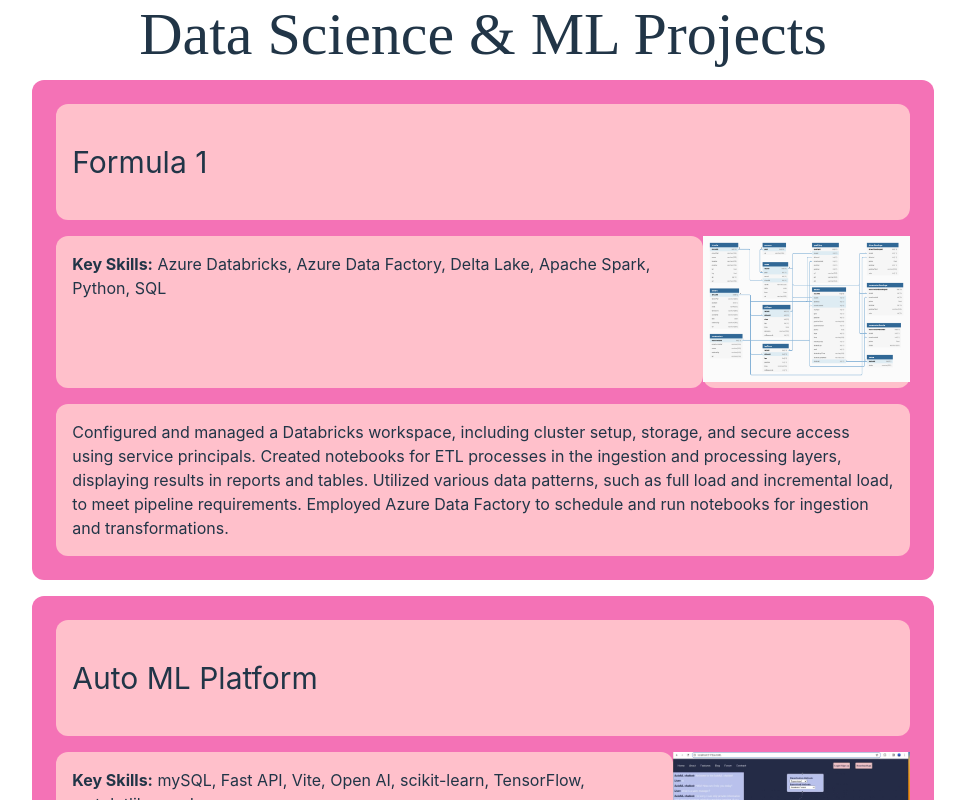
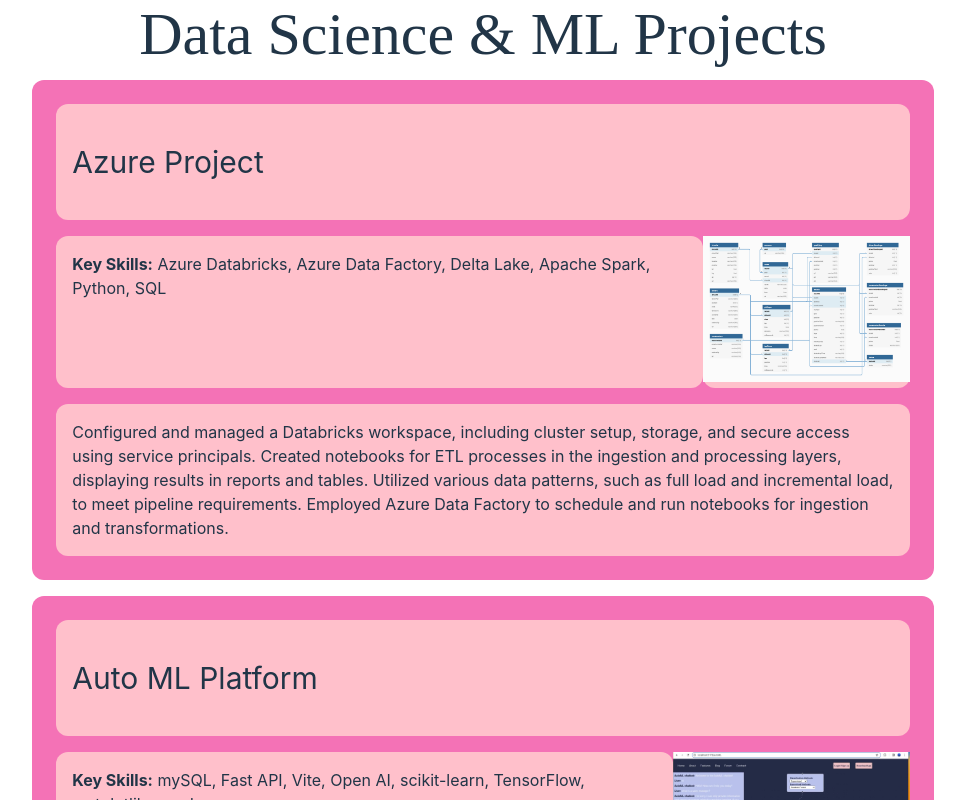
Before and after one commit to environmentallyconsciouscoder/personal-website, a React (Vite) app: page / in a window 1280 px wide. Shown: the part 3480-4280 px from the top of the page, without its empty margins (157-1122 px from the left). Built offline with nearby package versions, Linux system fonts and the light colour scheme.

Commit message:
chore: updated content

```diff
--- a/src/data_two.ts
+++ b/src/data_two.ts
@@ -27,7 +27,7 @@ export const projects = [
 
 export const projectsTwo = [
     {
-        name:"Formula 1",
+        name:"Azure Project",
         skills: ['Azure Databricks', 'Azure Data Factory', 'Delta Lake', 'Apache Spark', 'Python', 'SQL'],
         link: '',
         image: "/personal-website/images/formula1_db_schema.png",
@@ -250,7 +250,7 @@ export const menuItems = [
 
 export const aboutMe = [
     {
-        text: "I've transitioned into specialising in Data Engineering after an extensive career as a CTO, lead developer, and full-stack developer across multiple startups. This experience has equipped me with a diverse set of both technical and non-technical skills."
+        text: "I've transitioned into specialising in Data Engineering after a career as a CTO and full-stack developer across multiple startups. This experience has equipped me with a diverse set of both technical and non-technical skills."
     },
     {    text: "I am highly motivated to rejoin the tech scene after a career break. During my career break, I enrolled in a data science and AI bootcamp where I trained different Machine Learning models using scikit-learn and TensorFlow, fine-tuning models, and integrating them with full-stack development.",
     },
```
